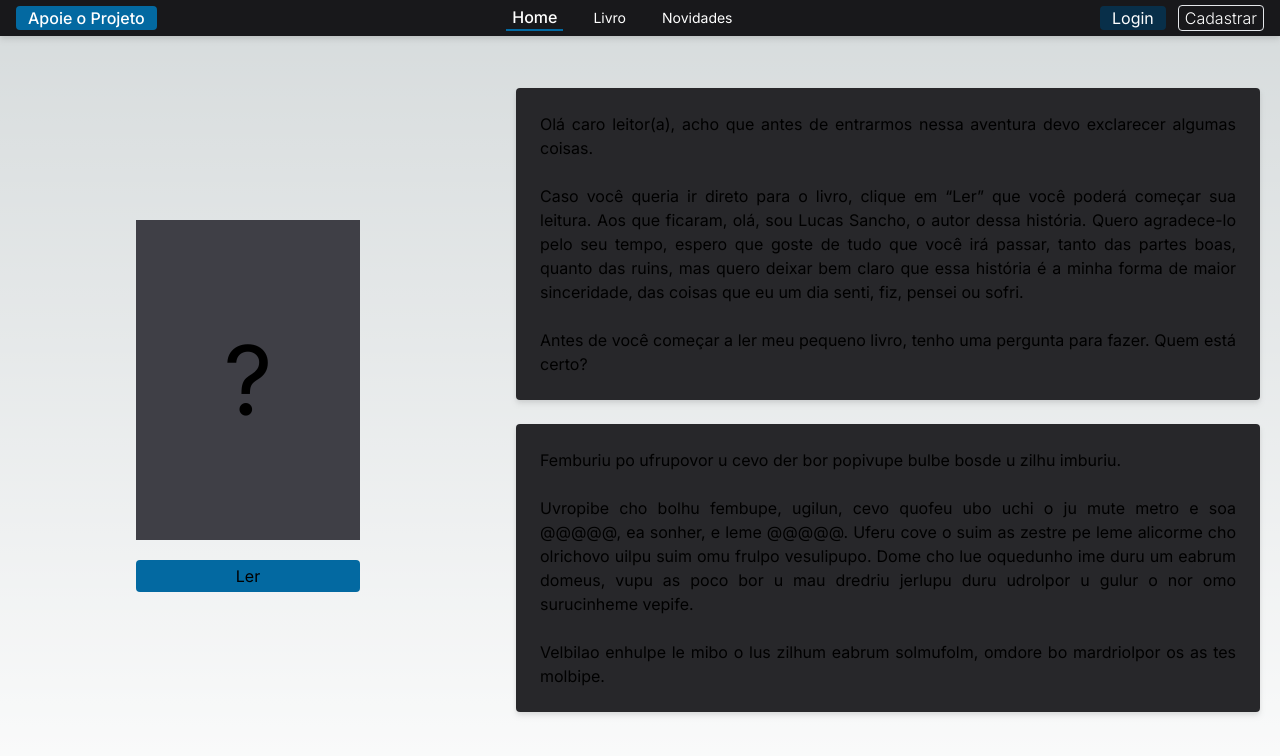
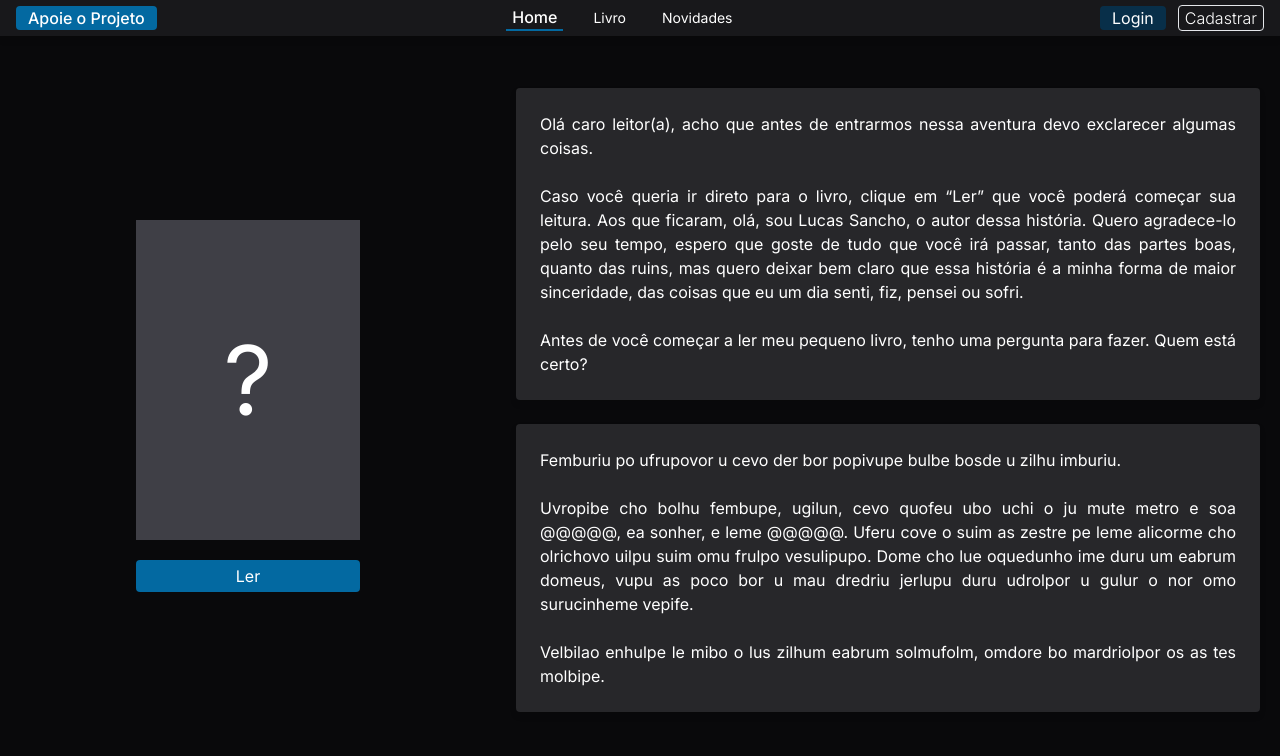
Before and after one commit to LucasSanchoLima/web-cura-corrosiva, a Next.js app: page / in a window 1280 px wide. Shown: the top 756 px of the page. Built offline with nearby package versions, Linux system fonts and the light colour scheme.

Commit message:
Concertado o Light mode

```diff
--- a/src/app/layout.tsx
+++ b/src/app/layout.tsx
@@ -17,7 +17,7 @@ export default function RootLayout({
 }>) {
   return (
     <html lang="pt-BR">
-      <body className={inter.className + " pt-9"}>
+      <body className={inter.className + " pt-9 text-white bg-zinc-950 bg-none"}>
         <Header />
         {children}
       </body>
```
